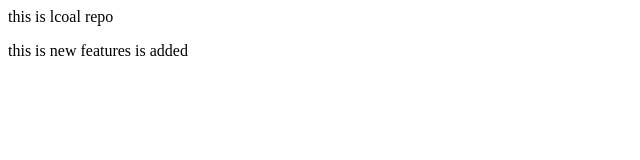
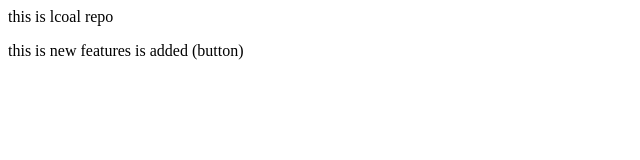
Before and after one commit to Abdulrahmanhaider/localReposi, a plain HTML site: page index.html in a window 1280 px wide. Shown: the full height of the page, 0-640 px from the left. Drawn offline with Linux system fonts and the light colour scheme.

```diff
--- a/index.html
+++ b/index.html
@@ -1,2 +1,2 @@
 <p>this is lcoal repo <p>
-    <p>this is new features is added<p>
+    <p>this is new features is added (button)<p>
```
